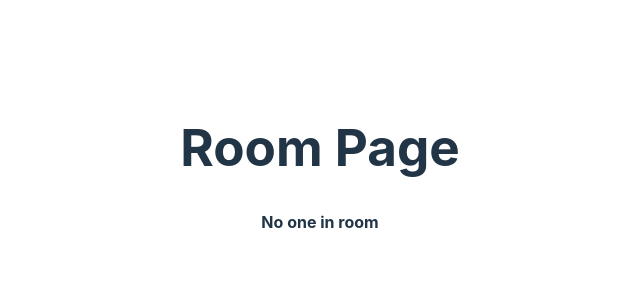
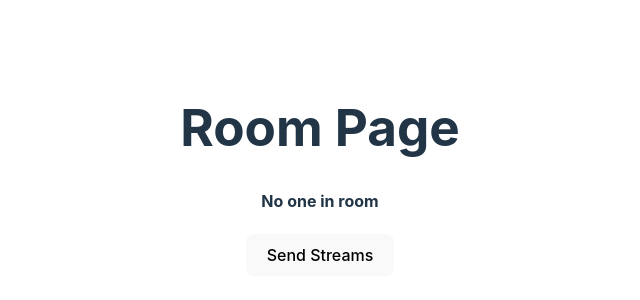
Before and after one commit to srisurya-m/video-call-app, a React (Vite) app in the folder frontend/: page /room/1 in a window 1280 px wide. Shown: the part 230-530 px from the top of the page, without its empty margins (320-960 px from the left). Built offline with nearby package versions, Linux system fonts and the light colour scheme; no server answers.

Commit message:
icons changes - 5

```diff
--- a/frontend/src/pages/Room.tsx
+++ b/frontend/src/pages/Room.tsx
@@ -74,6 +74,7 @@ const Room = () => {
     for (const track of myStream!.getTracks()) {
       peer.peer?.addTrack(track, myStream!);
     }
+    setIsButtonsVisible(true); // Show buttons after sending streams
   };
 
   const handleCallAccepted = async ({ ans }: CallAcceptedPayload) => {
@@ -82,7 +83,6 @@ const Room = () => {
       console.log("Call Accepted");
       sendStreams();
       setIsCallInProgress(true);
-      setIsButtonsVisible(true); // Show buttons when call is in progress
     } catch (error) {
       console.error("Error setting local description for answer:", error);
     }
@@ -185,6 +185,9 @@ const Room = () => {
           <button onClick={endCall}>End Call</button>
         </>
       )}
+      {!isCallInProgress && (
+        <button onClick={sendStreams}>Send Streams</button>
+      )}
       {myStream && (
         <>
           <h3>My Stream</h3>
@@ -197,7 +200,7 @@ const Room = () => {
           />
         </>
       )}
-      {remoteStream && (
+            {remoteStream && (
         <>
           <h3>Remote Stream</h3>
           <ReactPlayer
@@ -213,6 +216,4 @@ const Room = () => {
   );
 };
 
-
-
 export default Room;
```
